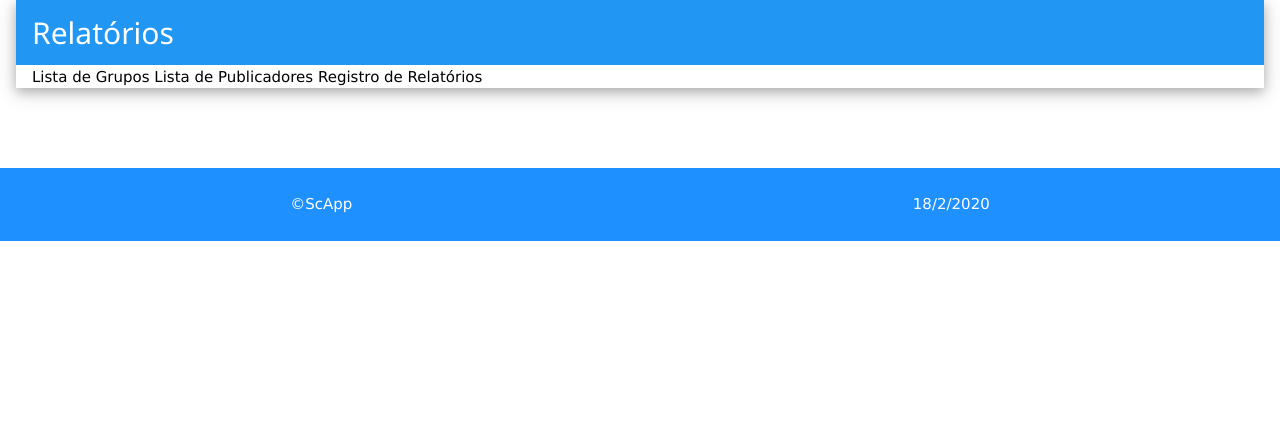
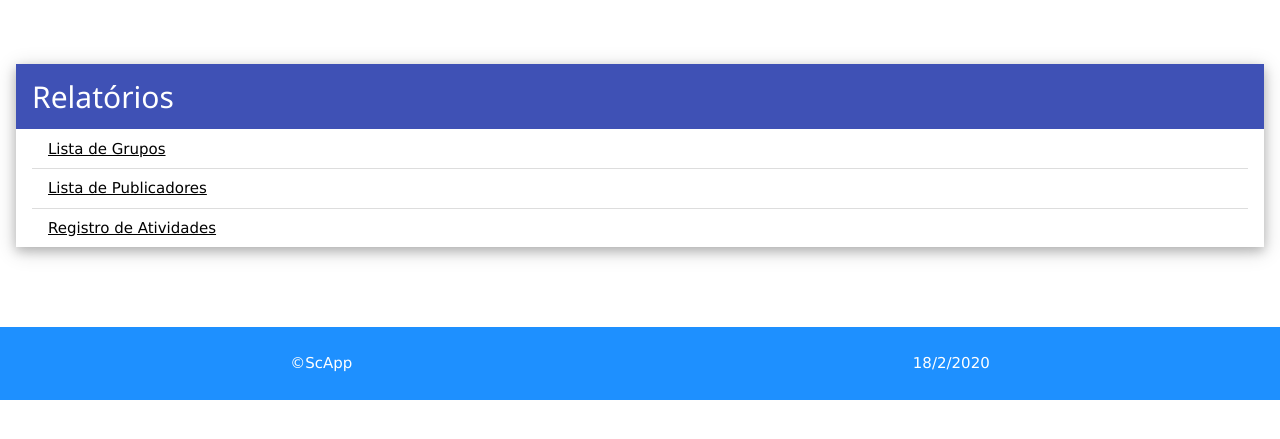
Before and after one commit to gagjunior/ScApp, a Django app: page /publicadores/ in a window 1280 px wide. Shown: the top 439 px of the page. Run offline with Django 3.2, Linux system fonts and the light colour scheme; some libraries are stand-ins or nearby versions.

Commit message:
sub-menu-relatorios

```diff
--- /dev/null
+++ b/publicadores/static/css/geral.css
@@ -0,0 +1,3 @@
+#menu-inicio{
+    margin-top: 5%;
+}
--- a/publicadores/templates/index.html
+++ b/publicadores/templates/index.html
@@ -1,16 +1,19 @@
 {% extends "layout.html" %}
+
 
 {% block content %}
 
-<div id="principal" class="w3-container">
+<div id="menu-inicio" class="w3-container">
     <div id="menu_relat" class="w3-card-4">
-        <header class="w3-container w3-blue">
+        <header class="w3-container w3-indigo">
             <h2>Relatórios</h2>
         </header>
         <div class="w3-container">
-            <a>Lista de Grupos</a>
-            <a>Lista de Publicadores</a>
-            <a>Registro de Relatórios</a>
+            <ul class="w3-ul">
+                <li class="w3-hover-light-grey"><a href="#">Lista de Grupos</a></li>
+                <li class="w3-hover-light-grey"><a href="#">Lista de Publicadores</a></li>
+                <li class="w3-hover-light-grey"><a href="#">Registro de Atividades</a></li>
+            </ul>
         </div>
     </div>
 </div>
--- a/publicadores/templates/layout.html
+++ b/publicadores/templates/layout.html
@@ -3,9 +3,13 @@
 <head>
     <meta charset="UTF-8">
     <meta name="viewport" content="width=device-width, initial-scale=1.0">
+
     {% load static %}
     <link rel="stylesheet" href="{% static 'css/w3.css' %}">
     <link rel="stylesheet" href="{% static 'css/rodape.css' %}">
+    <link rel="stylesheet" href="{% static 'css/geral.css' %}">
+
+
     <title>ScApp - {{ titulo }}</title>
 </head>
 <body>
```
Also changed, not shown: db.sqlite3.
